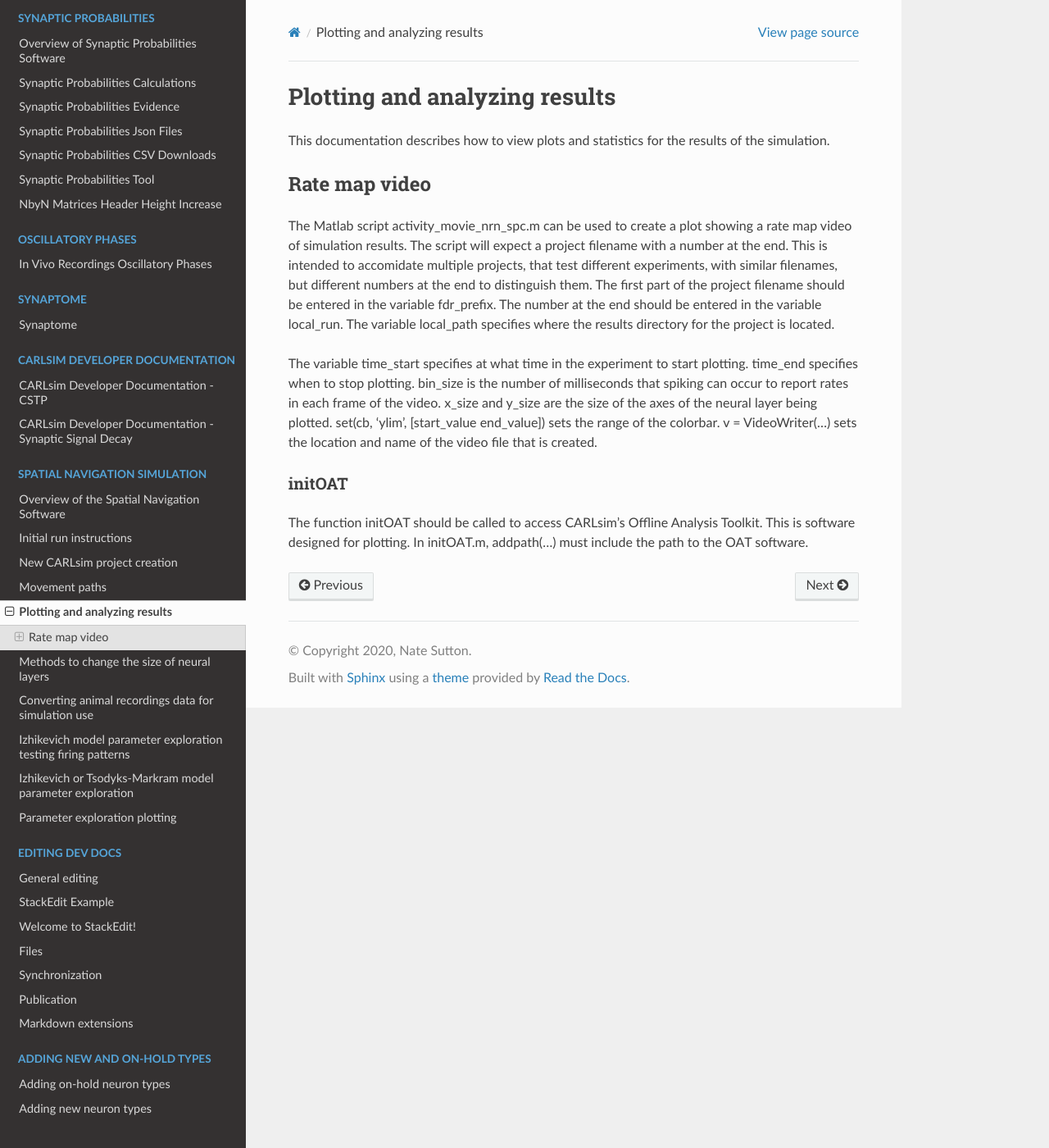
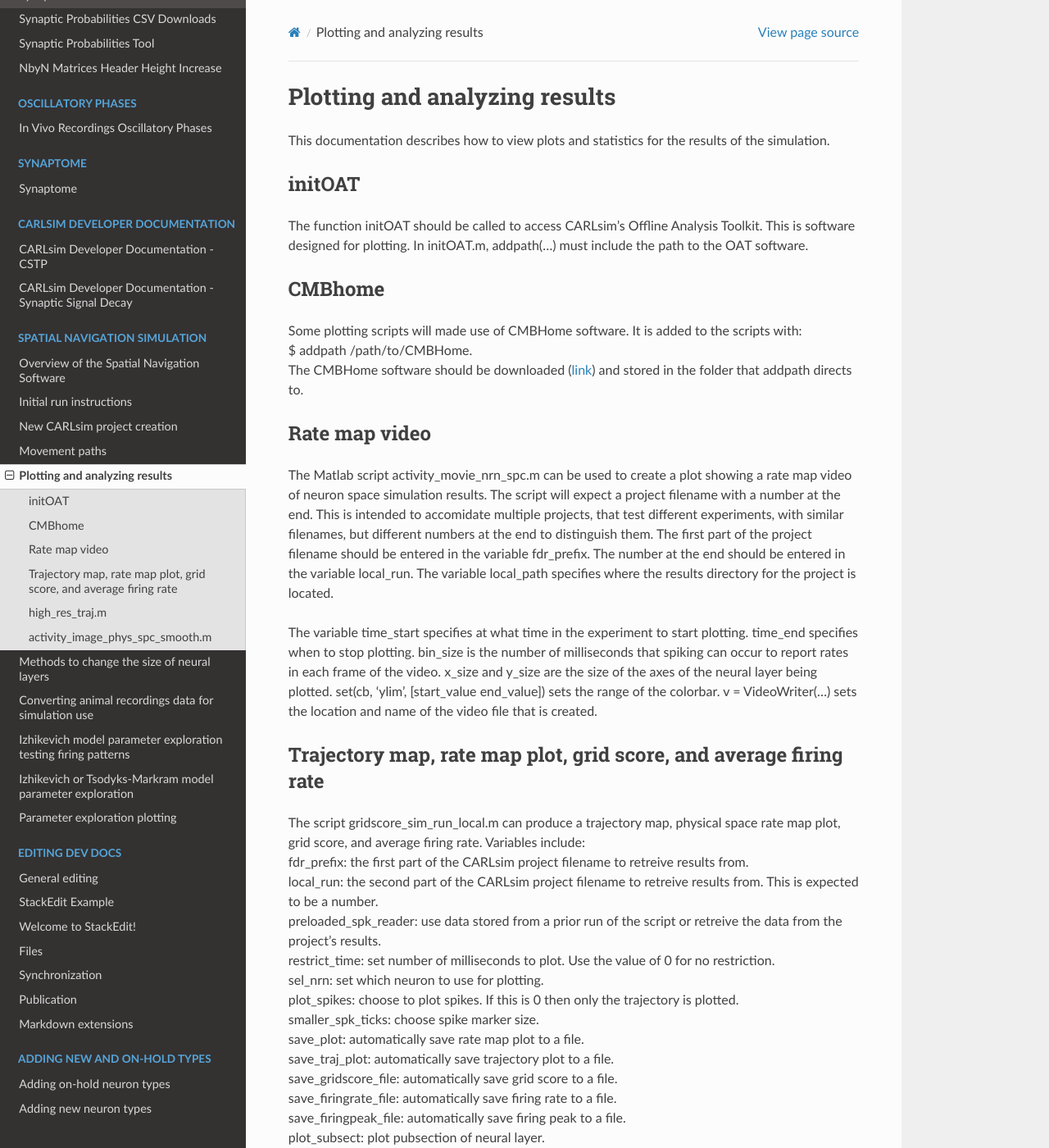
Before and after one commit to Hippocampome-Org/hco_dev_docs, a Sphinx documentation site: the page built from docs/spatial_nav/plotting_results.md, in a window 1280 px wide and 1400 px high. Shown: the whole window at 82% size. Built offline with Sphinx 7.4.7 and the Read the Docs theme 2.0.0, drawn with Linux system fonts in a browser that asks for light colours; some of the changed text lies outside the part shown.

Commit message:
updated spatial nav docs

```diff
--- a/docs/spatial_nav/plotting_results.md
+++ b/docs/spatial_nav/plotting_results.md
@@ -3,12 +3,61 @@ Plotting and analyzing results
 
 This documentation describes how to view plots and statistics for the results of the simulation.
 
+## initOAT
+
+The function initOAT should be called to access CARLsim's Offline Analysis Toolkit. This is software designed for plotting. In initOAT.m, addpath(...) must include the path to the OAT software.
+
+## CMBhome
+
+Some plotting scripts will made use of CMBHome software. It is added to the scripts with:
+<br>$ addpath /path/to/CMBHome.
+<br>The CMBHome software should be downloaded ([link](https://github.com/hasselmonians/CMBHOME)) and stored in the folder that addpath directs to.
+
 ## Rate map video
 
-The Matlab script activity_movie_nrn_spc.m can be used to create a plot showing a rate map video of simulation results. The script will expect a project filename with a number at the end. This is intended to accomidate multiple projects, that test different experiments, with similar filenames, but different numbers at the end to distinguish them. The first part of the project filename should be entered in the variable fdr_prefix. The number at the end should be entered in the variable local_run. The variable local_path specifies where the results directory for the project is located.
+The Matlab script activity_movie_nrn_spc.m can be used to create a plot showing a rate map video of neuron space simulation results. The script will expect a project filename with a number at the end. This is intended to accomidate multiple projects, that test different experiments, with similar filenames, but different numbers at the end to distinguish them. The first part of the project filename should be entered in the variable fdr_prefix. The number at the end should be entered in the variable local_run. The variable local_path specifies where the results directory for the project is located.
 
 The variable time_start specifies at what time in the experiment to start plotting. time_end specifies when to stop plotting. bin_size is the number of milliseconds that spiking can occur to report rates in each frame of the video. x_size and y_size are the size of the axes of the neural layer being plotted. set(cb, 'ylim', \[start_value end_value\]) sets the range of the colorbar. v = VideoWriter(...) sets the location and name of the video file that is created.
 
-### initOAT
+## Trajectory map, rate map plot, grid score, and average firing rate
 
-The function initOAT should be called to access CARLsim's Offline Analysis Toolkit. This is software designed for plotting. In initOAT.m, addpath(...) must include the path to the OAT software.
+The script gridscore_sim_run_local.m can produce a trajectory map, physical space rate map plot, grid score, and average firing rate. Variables include:
+<br>fdr_prefix: the first part of the CARLsim project filename to retreive results from.
+<br>local_run: the second part of the CARLsim project filename to retreive results from. This is expected to be a number.
+<br>preloaded_spk_reader: use data stored from a prior run of the script or retreive the data from the project's results.
+<br>restrict_time: set number of milliseconds to plot. Use the value of 0 for no restriction.
+<br>sel_nrn: set which neuron to use for plotting.
+<br>plot_spikes: choose to plot spikes. If this is 0 then only the trajectory is plotted.
+<br>smaller_spk_ticks: choose spike marker size.
+<br>save_plot: automatically save rate map plot to a file.
+<br>save_traj_plot: automatically save trajectory plot to a file.
+<br>save_gridscore_file: automatically save grid score to a file.
+<br>save_firingrate_file: automatically save firing rate to a file.
+<br>save_firingpeak_file: automatically save firing peak to a file.
+<br>plot_subsect: plot pubsection of neural layer.
+<br>grid_size: neural layer size.
+<br>plot_size: subsection size to plot.
+
+gridscore_sim_run_local.m will call the scripts high_res_traj.m and activity_image_phys_spc_smooth.m.
+
+Statistics on the grid score, average firing rate, and peak firing rate, will be printed to the Matlab console after the script is run. The trajectory and physical space rate map plots will be displayed.
+
+## high_res_traj.m
+
+This script will create the trajectory plot. This script will need to have the variable curr_dir set to the location of the CARLsim project's scripts folder. In the script, the location of CMBHome should be set in the line with "addpath" that includes CMBHome. The variable timestep should be set to the sampling rate of the recordings data. E.g., 1 recording every 20 ms would be timestep = 20, and this was the timestep value used in the article's data. Other variables include:
+<br>spk_bin_size: bin size used in the spike reader. This is what number of milliseconds each sample of spikes will include from CARLsim's spike data. This affects the accuracy of the plotting of spikes. For example, if 100 ms is chosen, only every 100 ms along the trajectory the spikes will be plotted. Smaller times require more computational time but add accuracy. The article used the value of 10 because it was a good balance of time and accuracy.
+<br>plot_smooth_rm: include smoothing in rate map plot that is based on the trajectory plot.
+
+## activity_image_phys_spc_smooth.m
+
+This script will create the physical space rate map plot. Some methods included in ([Dannenberg, 2020](https://elifesciences.org/articles/62500)) were included in the physical space rate map plotting to help with comparing simulated results to those obtained in that article's work. Some variables that enable use of those methods are:
+<br>occupancy_norm: perform occupancy normalization. this adjusts rates by number of visits to locations.
+<br>omit_islands: Takes matrix of occupancy values, calculates center of mass of pixels>0,
+and then finds all disconnected pixels and sets them = 0.
+<br>omit_noocc: set no occupancy to zero
+
+Additional general variables that can be non-specific to (Dannenberg, 2020)'s plots include:
+<br>fs_video: sampling rate from video (samples/sec)
+<br>real_env_size: units of real animal environment from recordings
+<br>conversion_factor: factor for converting from real recordings. This is applied to y-axis position values to set them toward a starting place of 0.
+<br>timestep: recordings timestep of samples in ms
```
